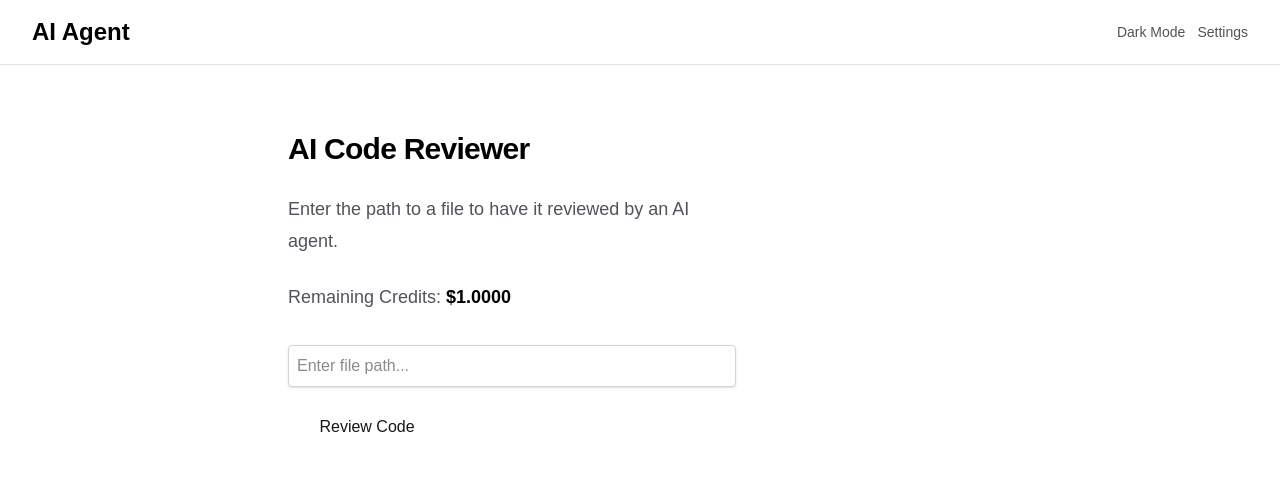
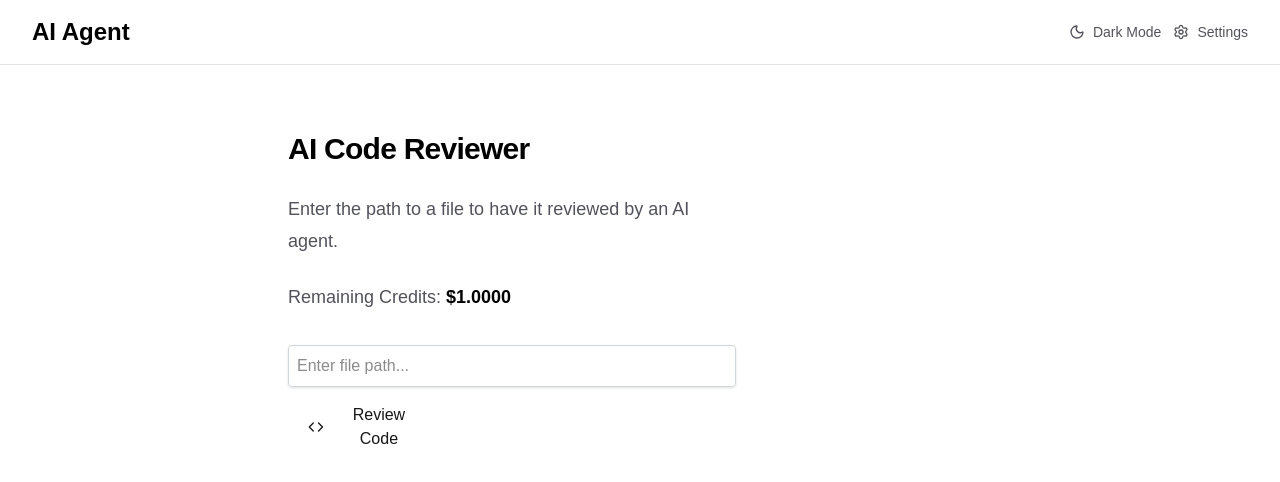
Before and after one commit to xiongemi/my-ai-app, a Next.js app: page / in a window 1280 px wide. Shown: the top 482 px of the page. Built offline with nearby package versions, Linux system fonts and the light colour scheme.

Commit message:
add icon

```diff
--- a/app/layout.tsx
+++ b/app/layout.tsx
@@ -3,6 +3,7 @@ import { Geist, Geist_Mono } from "next/font/google";
 import { ThemeProvider } from 'next-themes'
 import ThemeSwitcher from '../components/ThemeSwitcher'
 import Link from 'next/link'
+import { Settings } from 'lucide-react'
 import "./globals.css";
 
 const geistSans = Geist({
@@ -40,8 +41,9 @@ export default function RootLayout({
                 <ThemeSwitcher />
                 <Link
                   href="/settings"
-                  className="text-sm font-medium text-zinc-600 dark:text-zinc-400 hover:text-black dark:hover:text-white"
+                  className="flex items-center gap-2 text-sm font-medium text-zinc-600 dark:text-zinc-400 hover:text-black dark:hover:text-white"
                 >
+                  <Settings size={16} />
                   Settings
                 </Link>
               </div>
--- a/app/page.tsx
+++ b/app/page.tsx
@@ -2,6 +2,7 @@
 
 import { useChat } from '@ai-sdk/react';
 import { useState, useEffect } from 'react';
+import { Code } from 'lucide-react';
 
 export default function Home() {
   const [credits, setCredits] = useState(0);
@@ -49,6 +50,7 @@ export default function Home() {
             type="submit"
             className="flex h-12 w-full items-center justify-center gap-2 rounded-full bg-foreground px-5 text-background transition-colors hover:bg-[#383838] dark:hover:bg-[#ccc] md:w-[158px]"
           >
+            <Code size={16} />
             Review Code
           </button>
         </div>
--- a/components/ThemeSwitcher.tsx
+++ b/components/ThemeSwitcher.tsx
@@ -2,6 +2,7 @@
 
 import { useTheme } from 'next-themes';
 import { useState, useEffect } from 'react';
+import { Sun, Moon } from 'lucide-react';
 
 const ThemeSwitcher = () => {
   const [mounted, setMounted] = useState(false);
@@ -18,8 +19,9 @@ const ThemeSwitcher = () => {
   return (
     <button
       onClick={() => setTheme(theme === 'dark' ? 'light' : 'dark')}
-      className="px-3 py-2 text-sm font-medium text-zinc-600 dark:text-zinc-400 hover:text-black dark:hover:text-white"
+      className="flex items-center gap-2 px-3 py-2 text-sm font-medium text-zinc-600 dark:text-zinc-400 hover:text-black dark:hover:text-white"
     >
+      {theme === 'dark' ? <Sun size={16} /> : <Moon size={16} />}
       {theme === 'dark' ? 'Light' : 'Dark'} Mode
     </button>
   );
--- a/package.json
+++ b/package.json
@@ -12,6 +12,7 @@
     "@ai-sdk/openai": "^2.0.87",
     "@ai-sdk/react": "^2.0.115",
     "ai": "^5.0.113",
+    "lucide-react": "^0.561.0",
     "next": "16.0.10",
     "next-themes": "^0.4.6",
     "react": "19.2.1",
```
Also changed, not shown: 1 other file (tests, documents, lock files or other folders).
